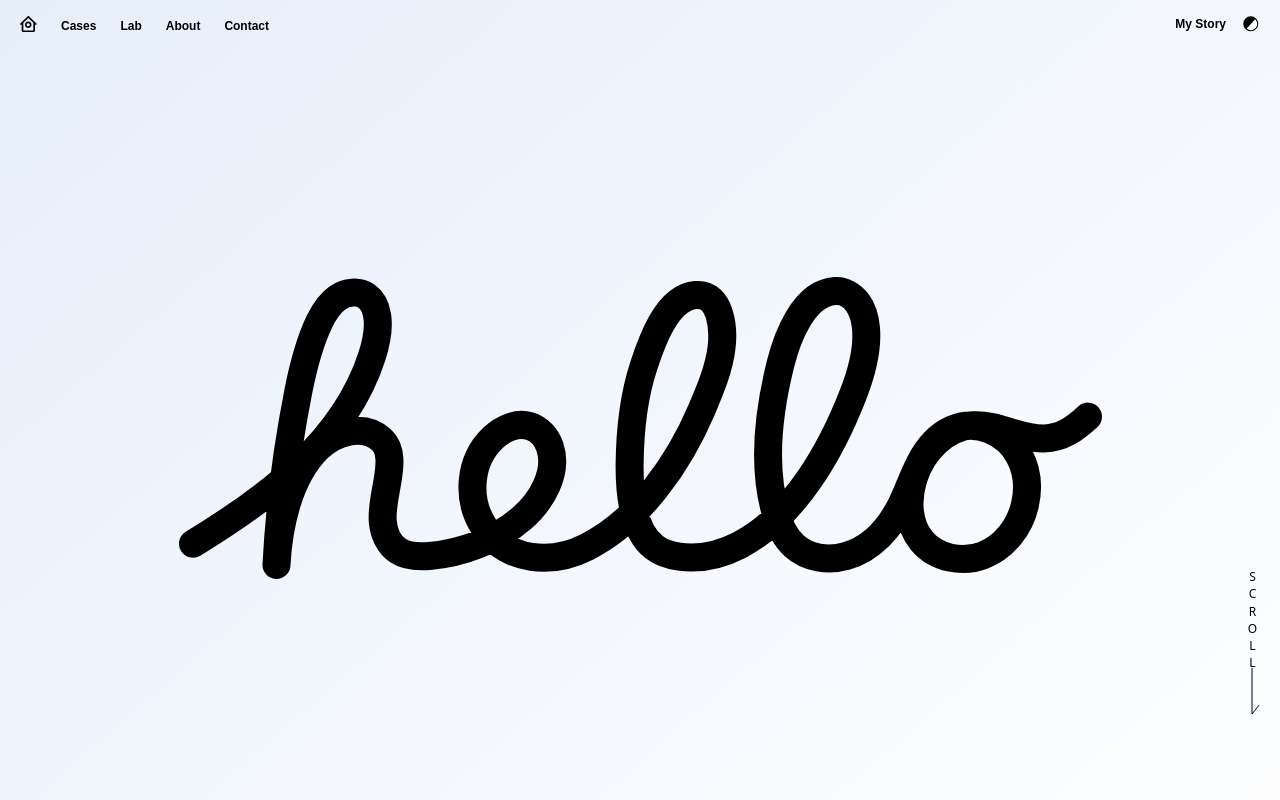
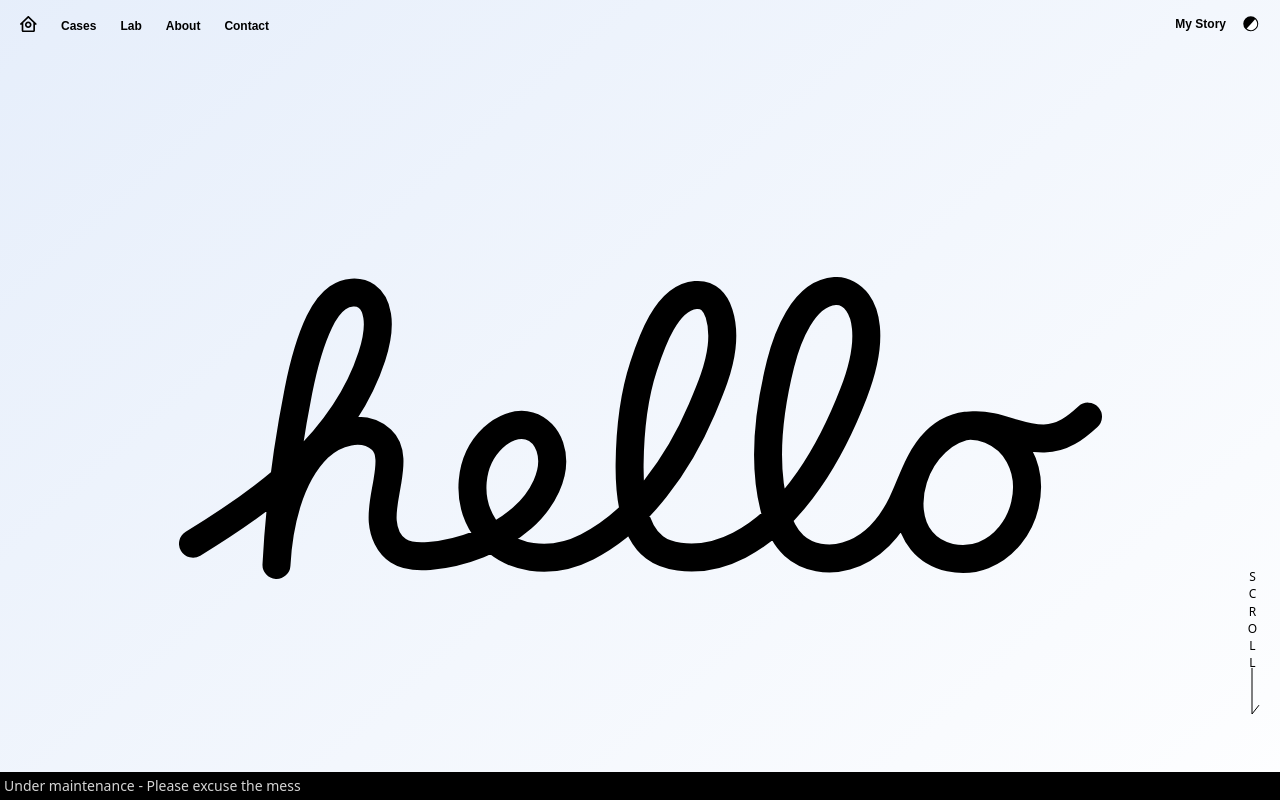
Before and after one commit to IAmTahazzot/I, a SvelteKit app: page / in a window 1280 px wide. Shown: the top 800 px of the page. Built offline with nearby package versions, Linux system fonts and the light colour scheme.

Commit message:
chore: Under maintanance flag add

```diff
--- a/src/routes/+layout.svelte
+++ b/src/routes/+layout.svelte
@@ -8,4 +8,7 @@
 <div id='app'>
   <slot></slot>
   <SmartCursor />
+  <div class='bg-black p-1 fixed bottom-0 left-0 w-full text-neutral-300 text-sm'>
+    Under maintenance - Please excuse the mess
+  </div>
 </div>
```
